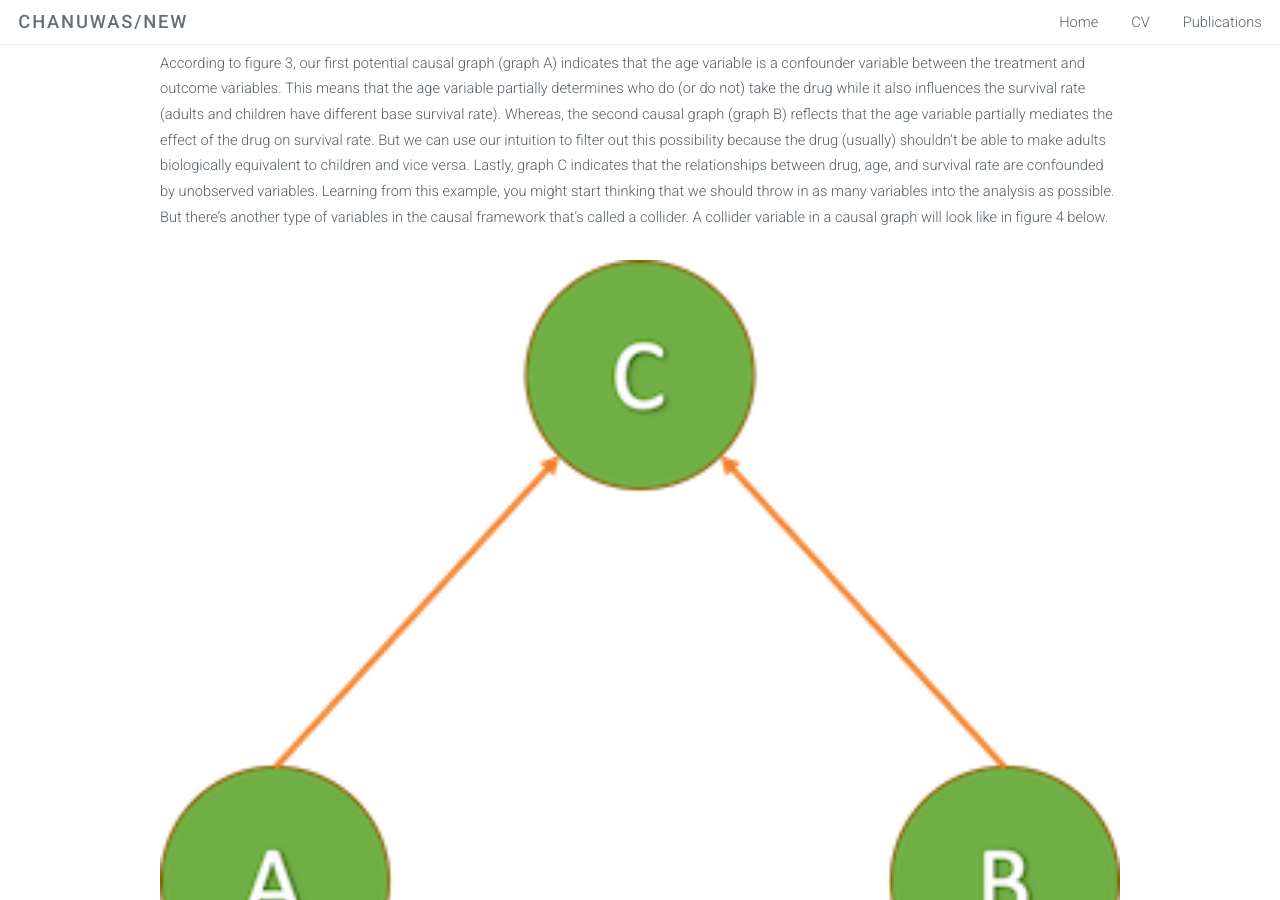
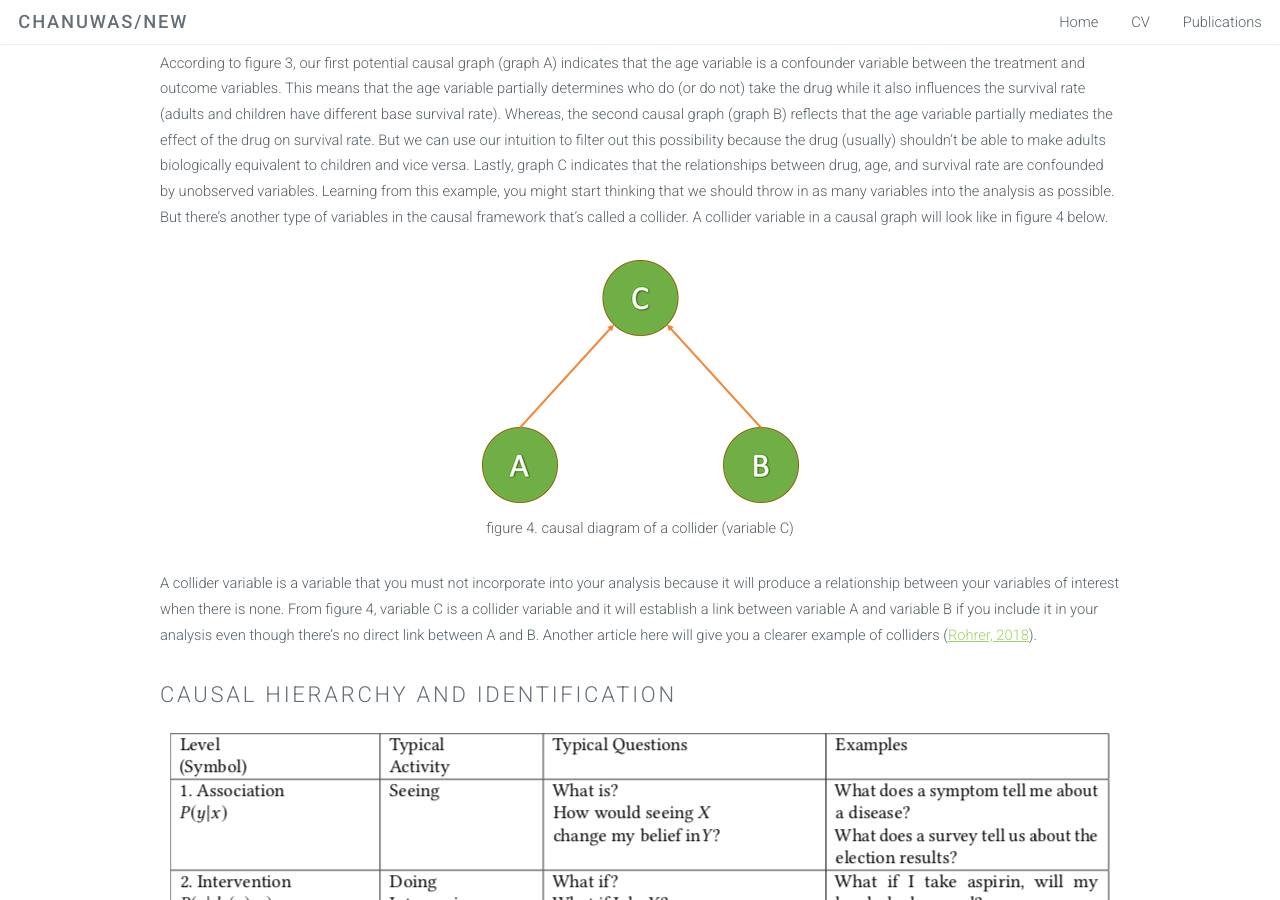
Before and after one commit to chasnew/chasnew.github.io, a Jekyll site: the page built from _posts/2019-09-01-ci101.markdown, in a window 1280 px wide and 900 px high, scrolled down 2736 px. Built offline with Jekyll 4.4.1, drawn with Linux system fonts in a browser that asks for light colours.

Commit message:
proportion image

```diff
--- a/_posts/2019-09-01-ci101.markdown
+++ b/_posts/2019-09-01-ci101.markdown
@@ -38,7 +38,7 @@ figure 3. example of causal graphs
 According to figure 3, our first potential causal graph (graph A) indicates that the age variable is a confounder variable between the treatment and outcome variables. This means that the age variable partially determines who do (or do not) take the drug while it also influences the survival rate (adults and children have different base survival rate). Whereas, the second causal graph (graph B) reflects that the age variable partially mediates the effect of the drug on survival rate. But we can use our intuition to filter out this possibility because the drug (usually) shouldn’t be able to make adults biologically equivalent to children and vice versa. Lastly, graph C indicates that the relationships between drug, age, and survival rate are confounded by unobserved variables. Learning from this example, you might start thinking that we should throw in as many variables into the analysis as possible. But there’s another type of variables in the causal framework that’s called a collider. A collider variable in a causal graph will look like in figure 4 below.
 
 <p align="center">
-<img src="{{ site.baseurl }}/images/ci101/collider.png" class="fit image"><br>
+<img src="{{ site.baseurl }}/images/ci101/collider.png" max-width="80%" height=auto><br>
 figure 4. causal diagram of a collider (variable C)
 </p>
 
@@ -47,7 +47,7 @@ A collider variable is a variable that you must not incorporate into your analys
 ## Causal hierarchy and identification
 
 <p align="center">
-<img src="{{ site.baseurl }}/images/ci101/causal_hierarchy.png"><br>
+<img src="{{ site.baseurl }}/images/ci101/causal_hierarchy.png" max-width="80%" height=auto><br>
 figure 5 Judea’s causal hierarchy showing different level of causal questions ([source](https://dl.acm.org/doi/10.1145/3241036))
 </p>
 
```
